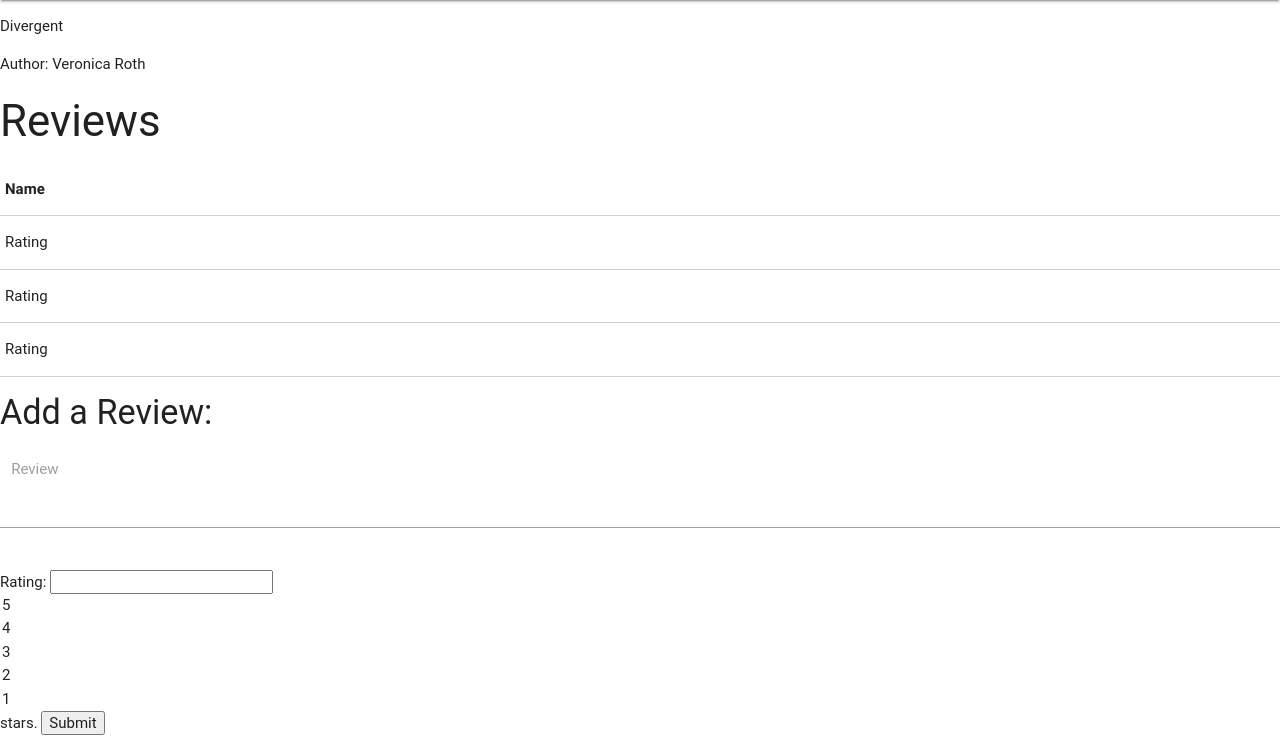
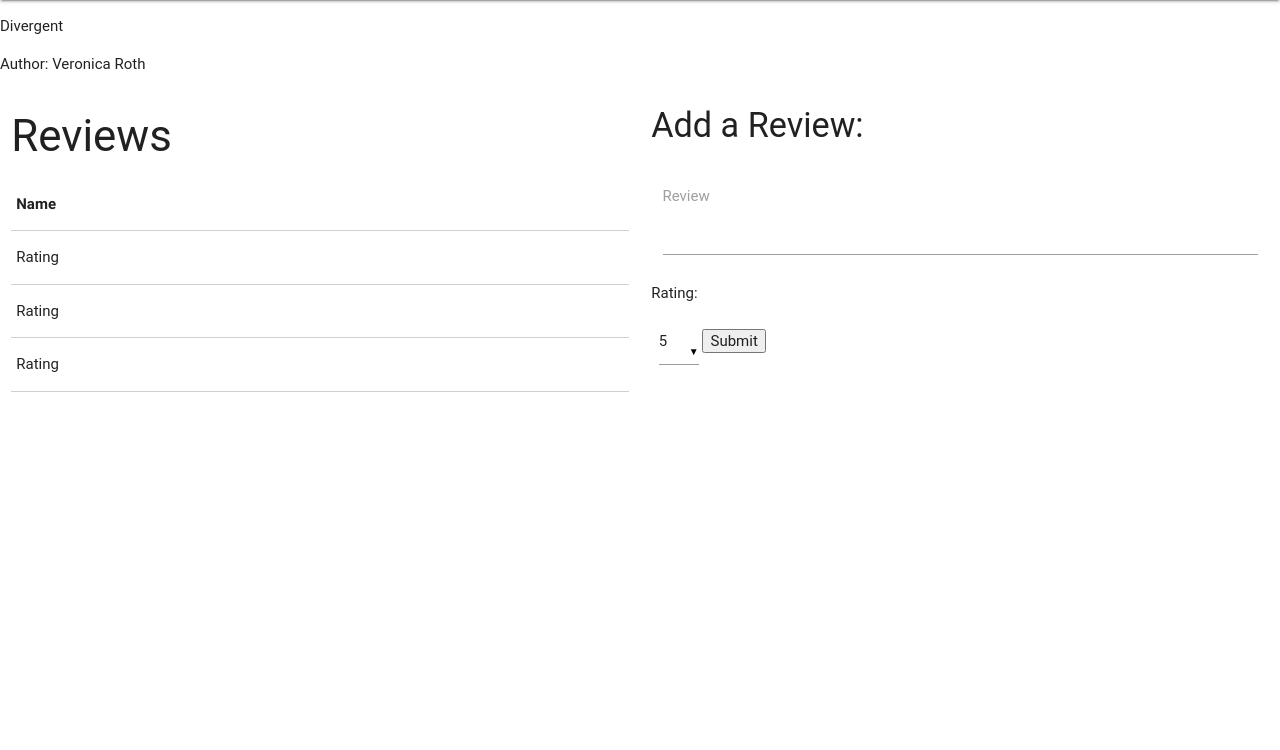
Before and after one commit to mingjianjzhang/LampBeltPrep, a CodeIgniter app: a page that uses application/views/bookReviewView.php in a window 1280 px wide. Shown: the part 64-814 px from the top of the page. After the commit the page ends 456 px from the top, so only its background shows below. Run offline with CodeIgniter, Linux system fonts and the light colour scheme; some libraries are stand-ins or nearby versions; some web fonts are replaced.

Commit message:
fixed some css stuff

```diff
--- a/application/views/bookReviewView.php
+++ b/application/views/bookReviewView.php
@@ -16,7 +16,7 @@ defined('BASEPATH') OR exit('No direct script access allowed');
 	<!-- Materialize CSS -->
 	<link rel="stylesheet" href="https://cdnjs.cloudflare.com/ajax/libs/materialize/0.97.7/css/materialize.min.css">
 	<!-- Personal CSS -->
-	<link rel="stylesheet" href="assets/css/style.css">
+	<link rel="stylesheet" href="/assets/css/style.css">
 
 
 	<!-- Less -->
@@ -30,7 +30,9 @@ defined('BASEPATH') OR exit('No direct script access allowed');
 	<script src="https://cdnjs.cloudflare.com/ajax/libs/materialize/0.97.7/js/materialize.min.js"></script>
 
 	<script>
-
+		$(document).ready(function() {
+    $('select').material_select();
+  });
 	</script>
 </head>
 <body>
@@ -49,6 +51,7 @@ defined('BASEPATH') OR exit('No direct script access allowed');
 		<p>Divergent</p>
 		<p>Author: Veronica Roth </p>
 	</div>
+	<div class="row">
 		<div class="col s6">
 			<h3>Reviews</h3>
 			<table class="bordered">
@@ -70,20 +73,21 @@ defined('BASEPATH') OR exit('No direct script access allowed');
 				</tbody>
 			</table>
 		</div>
-	<div>
+		<div class="col s6">
 			<h4>Add a Review:</h4>
 			<div class="input-field col s12">
 				<textarea id="textarea1" class="materialize-textarea"></textarea>
 				<label for="textarea1">Review</label>
 			</div>
-		<p>Rating: <input type="" name="">
-			<option>5</option>
-			<option>4</option>
-			<option>3</option>
-			<option>2</option>
-			<option>1</option>
-			stars.
+			<p>Rating:</p> <select class="rating" name="rating">
+				<option value="5">5</option>
+				<option value="4">4</option>
+				<option value="3">3</option>
+				<option value="2">2</option>
+				<option value="1">1</option>
+			</select>
 			<input type="submit" name="Submit Review">
+		</div>
 	</div>
 </body>
 </html>
--- a/application/views/booksHomeView.php
+++ b/application/views/booksHomeView.php
@@ -27,7 +27,9 @@
 	<script src="https://cdnjs.cloudflare.com/ajax/libs/materialize/0.97.7/js/materialize.min.js"></script>
 
 	<script>
-
+		$(document).ready(function() {
+    $('select').material_select();
+  });
 	</script>
 </head>
 <body>
--- a/application/views/userReviewsView.php
+++ b/application/views/userReviewsView.php
@@ -16,7 +16,7 @@ defined('BASEPATH') OR exit('No direct script access allowed');
 	<!-- Materialize CSS -->
 	<link rel="stylesheet" href="https://cdnjs.cloudflare.com/ajax/libs/materialize/0.97.7/css/materialize.min.css">
 	<!-- Personal CSS -->
-	<link rel="stylesheet" href="assets/css/style.css">
+	<link rel="stylesheet" href="/assets/css/style.css">
 
 
 	<!-- Less -->
@@ -30,7 +30,9 @@ defined('BASEPATH') OR exit('No direct script access allowed');
 	<script src="https://cdnjs.cloudflare.com/ajax/libs/materialize/0.97.7/js/materialize.min.js"></script>
 
 	<script>
-
+		$(document).ready(function() {
+			$('select').material_select();
+		});
 	</script>
 </head>
 <body>
--- a/application/views/welcomeView.php
+++ b/application/views/welcomeView.php
@@ -30,7 +30,9 @@ defined('BASEPATH') OR exit('No direct script access allowed'); ?>
 	<script src="https://cdnjs.cloudflare.com/ajax/libs/materialize/0.97.7/js/materialize.min.js"></script>
 
 	<script>
-
+		$(document).ready(function() {
+    $('select').material_select();
+  });
 	</script>
 
 </head>
```
Lines whose indentation alone changed are shown as unchanged.
